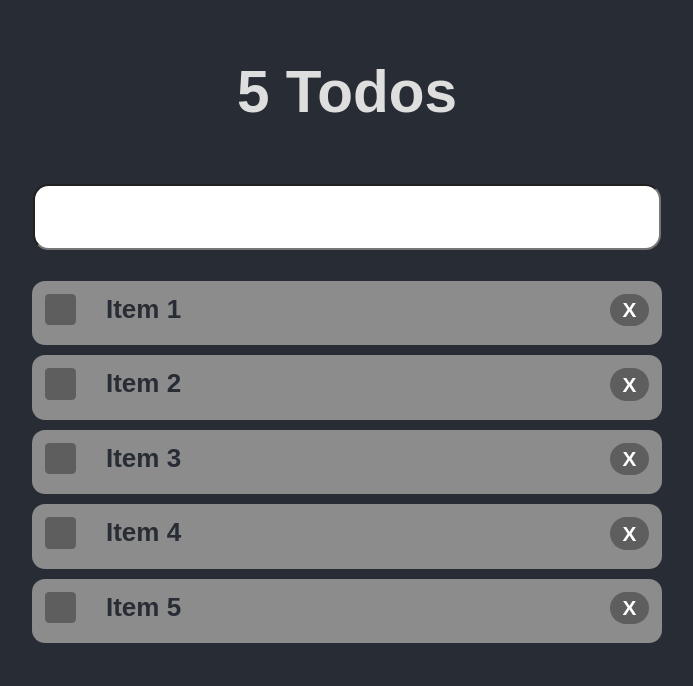
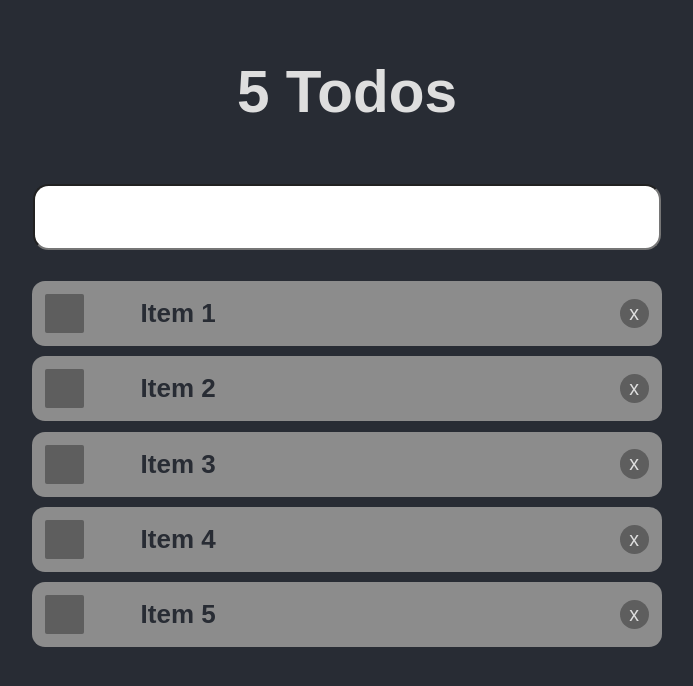
Before and after one commit to chc94818/ReactJS-Practice_ToDo-List, a React (Create React App) app: page / in a window 1280 px wide. Shown: the top 686 px of the page, without its empty margins (293-986 px from the left). Built offline with nearby package versions, Linux system fonts and the light colour scheme.

Commit message:
fix V css height bug

```diff
--- a/src/components/TodoItem.js
+++ b/src/components/TodoItem.js
@@ -3,29 +3,26 @@ import PropTypes from "prop-types";
 import InputField from "./InputField";
 import styled from "styled-components";
 const Button = styled.div`
-  right: 0.5em;
+    box-sizing: border-box;
+    background: #5e5e5e;
     width: 1.5em;
-  cursor: pointer;
-  border-radius: 1.5em;
-  background: #5e5e5e;
-  padding: 0.2em;
-  font-size: 0.8em;
-  text-align: center;
+    height: 1.5em;
+    line-height: 1.5em;
+    border-radius: 50%;
+    font-size: 0.75em;
     &:hover {
       background-color: #3b3b3b;
     }
 `;
 const CheckBox = styled.div`
     box-sizing: border-box;
-  left: 0.5em;
+    background: #5e5e5e;
     width: 1.5em;
     height: 1.5em;
-  cursor: pointer;
-  border-radius: 0.2em;
-  background: #5e5e5e;
-  padding-bottom: 0.05em;
-  font-size: 0.8em;
-  text-align: center;
+    line-height: 1.5em;
+    border-radius: 5%;
+    font-size: 1em;
+
     color: white;
     &:hover {
       background-color: #3b3b3b;
@@ -33,16 +30,18 @@ const CheckBox = styled.div`
 `;
 const Text = styled.div`
     margin: 0% 5%;
-  width:80%;
+    width:70%;
     color : #282c34;
     text-align: left;
     text-decoration: ${props => (props.completed ? "line-through" : "none")};
-
+    font-weight: bold;
+    font-size : 1em;
 `;
 const ItemBox = styled.div`
         display: inline-flex;
         flex-direction : row;
         justify-content: space-between;
+        align-items: center;
         width: 100%;
 `;
 class TodoItem extends React.Component {
@@ -81,7 +80,7 @@ class TodoItem extends React.Component {
                 <Text completed={completed} onClick={this.toggleEditMode}>
                     {title}
                 </Text>
-                <Button onClick={() => onDelete && onDelete()}>X</Button>
+                <Button onClick={() => onDelete && onDelete()}>x</Button>
             </>
         );
     }
--- a/src/components/TodoList.js
+++ b/src/components/TodoList.js
@@ -3,14 +3,13 @@ import TodoItem from './TodoItem'
 import PropTypes from "prop-types";
 import styled from 'styled-components';
 const Li = styled.li`
+            display: inline-flex;
             list-style-type: none;
             background-color : #8C8C8C;
             margin : 0.2em;
             padding: 0.5em;
             border-radius : 0.5em;
-            color : white;
-            font-weight: bold;
-            font-size : 1em;
+            align-items: center;
             text-align: center;
         `;
 const Ul = styled.ul`
--- a/src/index.css
+++ b/src/index.css
@@ -1,11 +1,11 @@
 body {
   margin: 0;
   padding: 0;
-  font-family: -apple-system, BlinkMacSystemFont, "Segoe UI", "Roboto", "Oxygen",
-    "Ubuntu", "Cantarell", "Fira Sans", "Droid Sans", "Helvetica Neue",
-    sans-serif;
-  -webkit-font-smoothing: antialiased;
-  -moz-osx-font-smoothing: grayscale;
+  /*font-family: -apple-system, BlinkMacSystemFont, "Segoe UI", "Roboto", "Oxygen",*/
+  /*  "Ubuntu", "Cantarell", "Fira Sans", "Droid Sans", "Helvetica Neue",*/
+  /*  sans-serif;*/
+  /*-webkit-font-smoothing: antialiased;*!*/
+  /*-moz-osx-font-smoothing: grayscale;*!*/
 }
 
 code {
```
Lines whose indentation alone changed are shown as unchanged.
